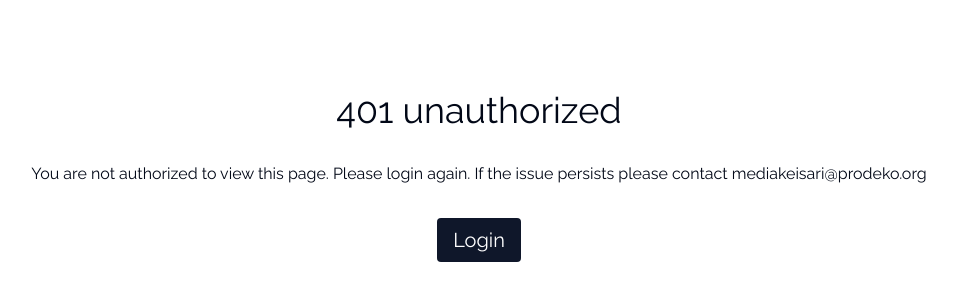
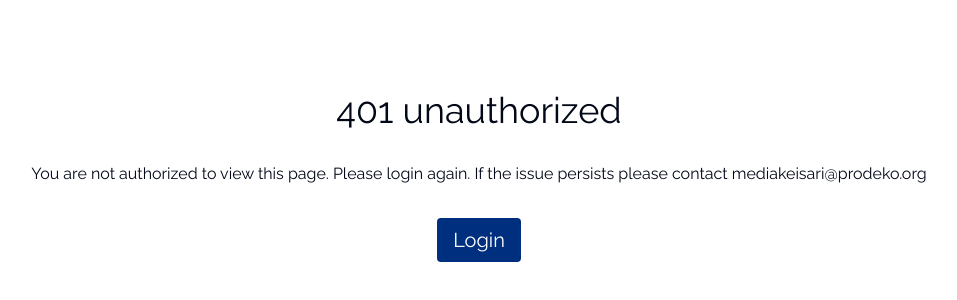
Before and after one commit to Prodeko/membership-registry, a React (Vite) app in the folder frontend/: page /unauthorized in a window 1280 px wide. Shown: the part 224-524 px from the top of the page, without its empty margins (161-1118 px from the left). Built offline with nearby package versions, Linux system fonts and the light colour scheme; no server answers.

Commit message:
Add prodeko color

```diff
--- a/frontend/src/index.css
+++ b/frontend/src/index.css
@@ -16,7 +16,7 @@
     --popover: 0 0% 100%;
     --popover-foreground: 222.2 84% 4.9%;
 
-    --primary: 222.2 47.4% 11.2%;
+    --primary: 218 100% 25%;
     --primary-foreground: 210 40% 98%;
 
     --secondary: 210 40% 96.1%;
```
